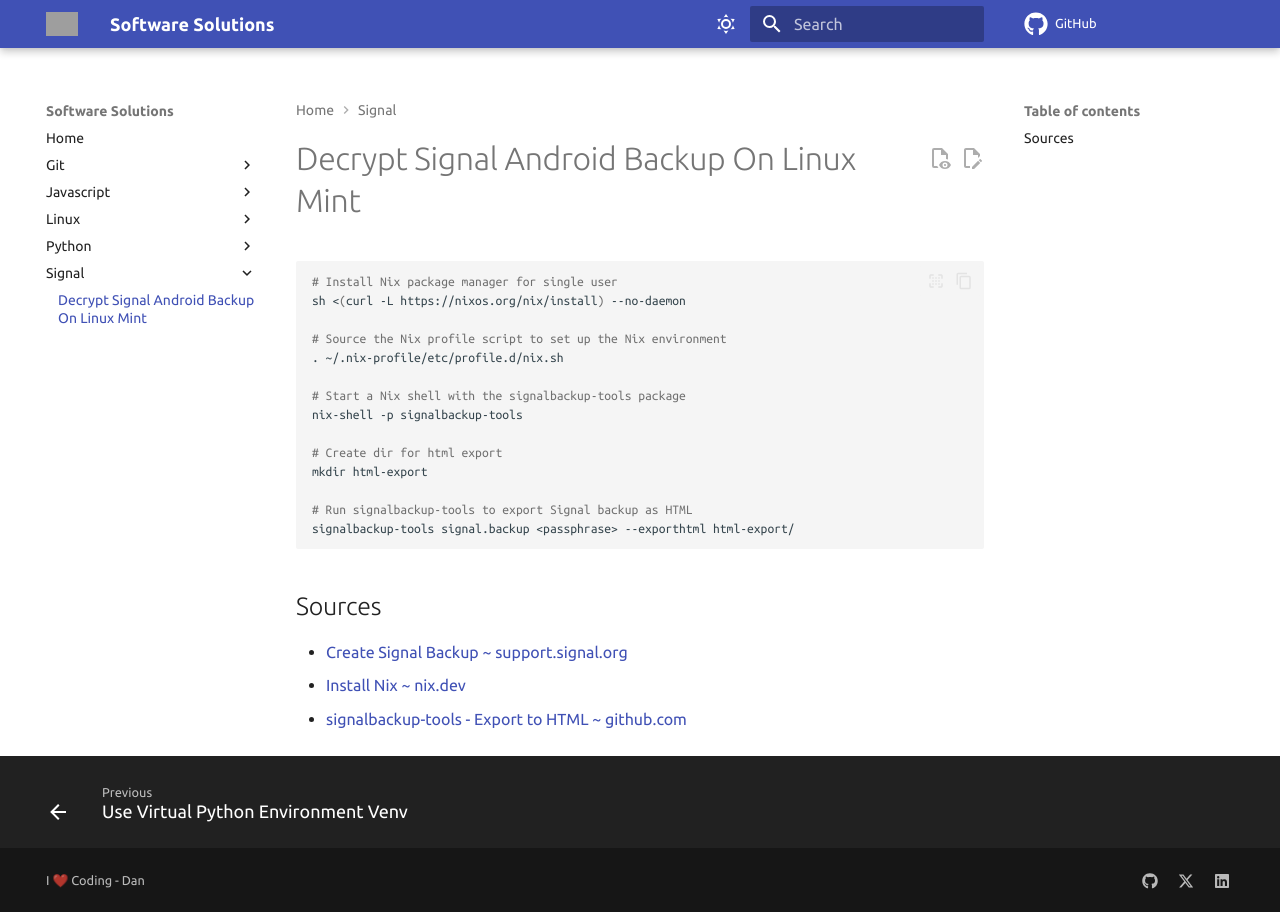
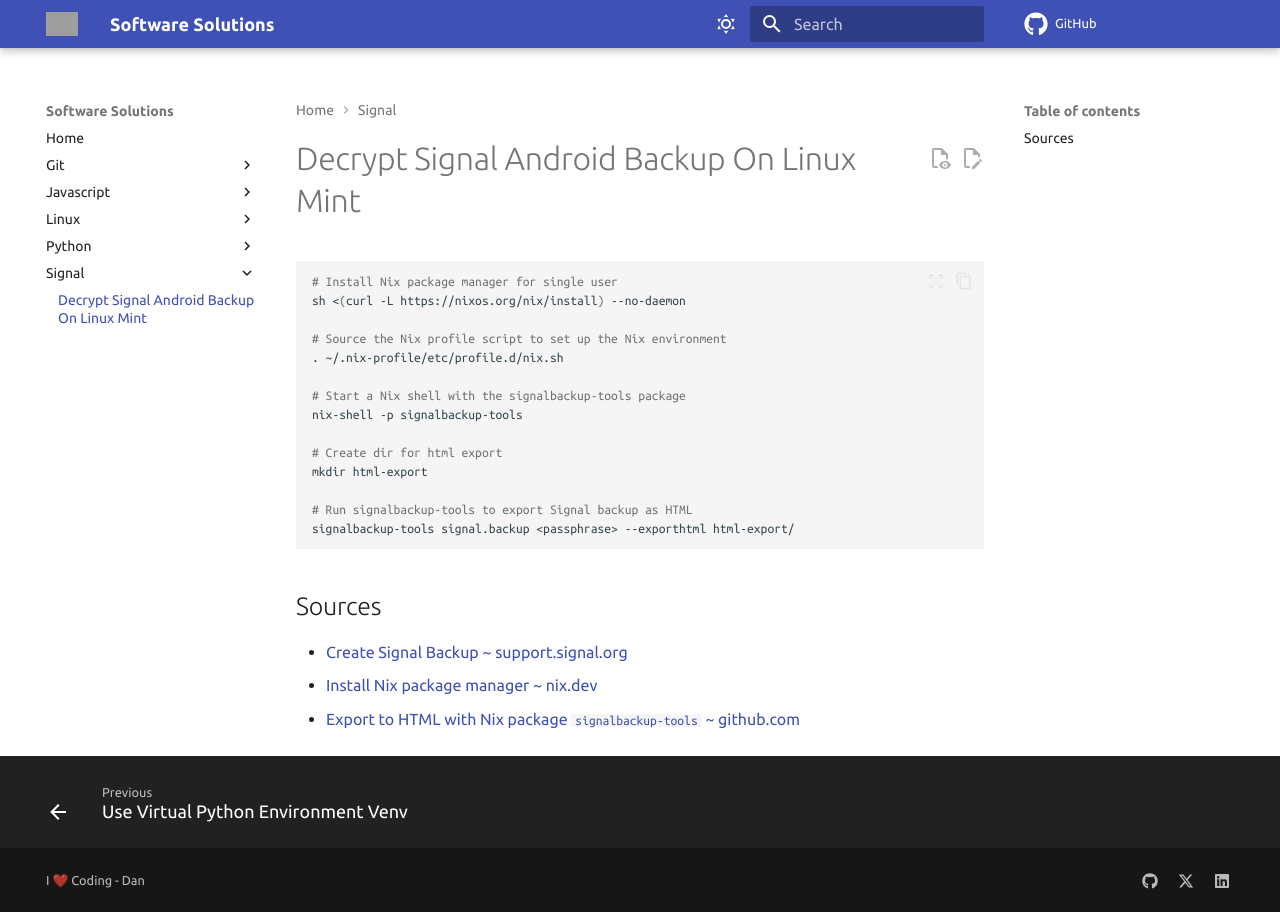
Before and after one commit to danieldreke/software-solutions, an MkDocs documentation site: the page built from docs/signal/decrypt-signal-android-backup-on-linux-mint.md, in a window 1280 px wide. Built offline with MkDocs 1.6.1 and Material for MkDocs 9.7.7, drawn with Linux system fonts in a browser that asks for light colours; comment, search, counter and statistics services are not loaded; grey boxes are pictures that could not be loaded.

Commit message:
Update decrypt-signal-android-backup-on-linux-mint.md

```diff
--- a/docs/signal/decrypt-signal-android-backup-on-linux-mint.md
+++ b/docs/signal/decrypt-signal-android-backup-on-linux-mint.md
@@ -18,5 +18,5 @@
 ## Sources
 
 - [Create Signal Backup ~ support.signal.org](https://support.signal.org/hc/en-us/articles/360007059752-Backup-and-Restore-Messages)
-- [Install Nix ~ nix.dev](https://nix.dev/manual/nix/2.24/installation/installing-binary#single-user-installation)
-- [signalbackup-tools - Export to HTML ~ github.com](https://github.com/bepaald/signalbackup-tools?tab=readme-ov-file#export-to-html)
+- [Install Nix package manager ~ nix.dev](https://nix.dev/manual/nix/2.24/installation/installing-binary#single-user-installation)
+- [Export to HTML with Nix package `signalbackup-tools` ~ github.com](https://github.com/bepaald/signalbackup-tools?tab=readme-ov-file#export-to-html)
```
